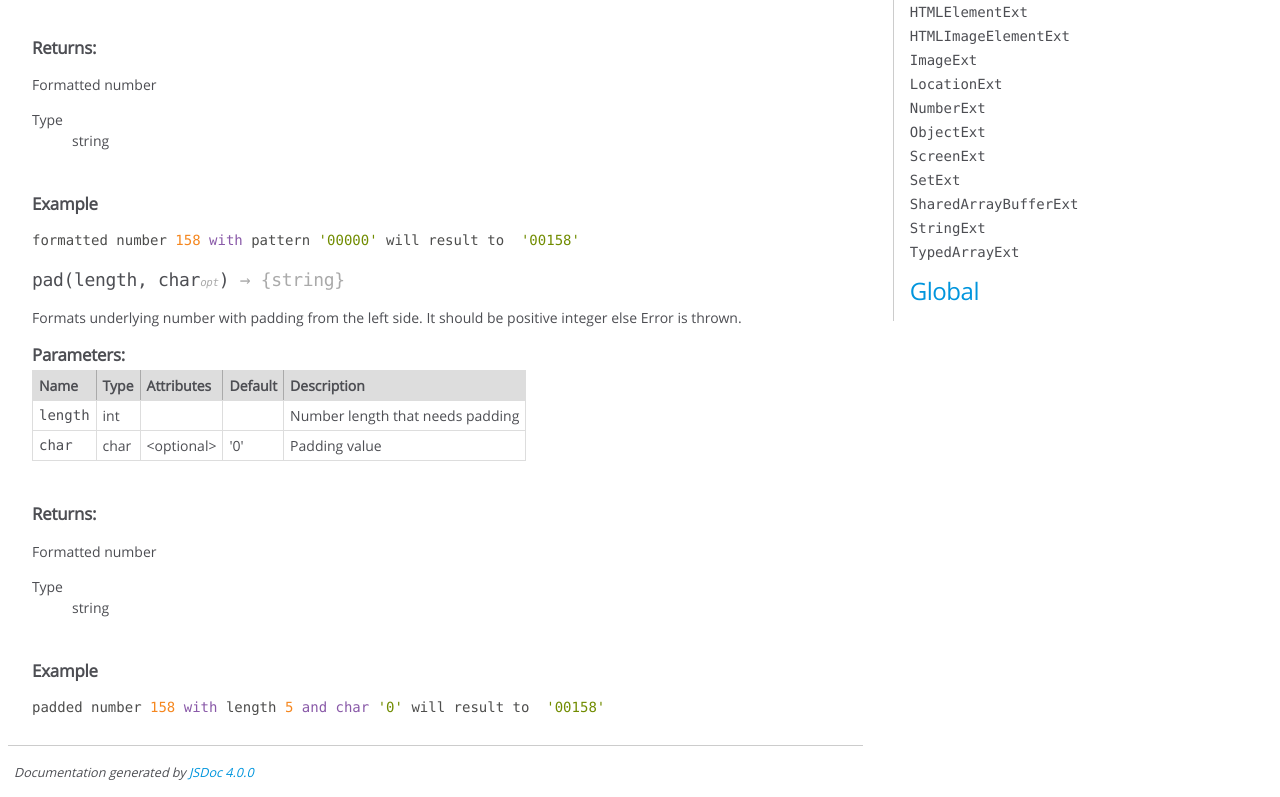
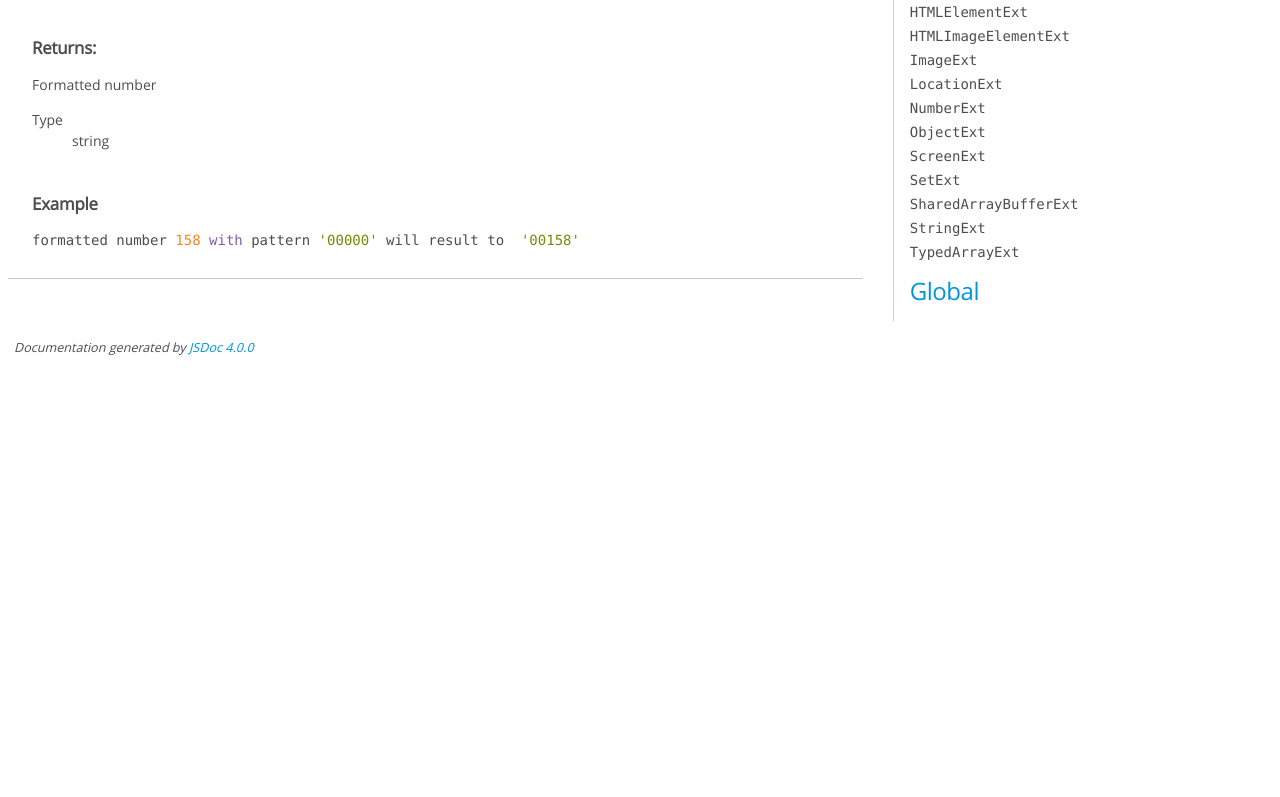
Before and after one commit to tzvetelin-i-vassilev/js-ext-mixins, a website: page docs/extensions.NumberExt.html in a window 1280 px wide. Shown: the part 480-1277 px from the top of the page. After the commit the page ends 852 px from the top, so only its background shows below. Drawn offline with Linux system fonts and the light colour scheme.

Commit message:
bug-fixing and improvements

```diff
--- a/docs/extensions.NumberExt.html
+++ b/docs/extensions.NumberExt.html
@@ -295,221 +295,6 @@ It should be positive integer else Error is thrown.</p>
 
 
 
-    <h4 class="name" id="pad"><span class="type-signature"></span>pad<span class="signature">(length, char<span class="signature-attributes">opt</span>)</span><span class="type-signature"> &rarr; {string}</span></h4>
-
-
-
-
-
-
-<div class="description">
-    <p>Formats underlying number with padding from the left side.
-It should be positive integer else Error is thrown.</p>
-</div>
-
-
-
-
-
-
-
-
-
-    <h5>Parameters:</h5>
-
-
-<table class="params">
-    <thead>
-    <tr>
-
-        <th>Name</th>
-
-
-        <th>Type</th>
-
-
-        <th>Attributes</th>
-
-
-
-        <th>Default</th>
-
-
-        <th class="last">Description</th>
-    </tr>
-    </thead>
-
-    <tbody>
-
-
-        <tr>
-
-                <td class="name"><code>length</code></td>
-
-
-            <td class="type">
-
-
-<span class="param-type">int</span>
-
-
-
-            </td>
-
-
-                <td class="attributes">
-
-
-
-
-
-                </td>
-
-
-
-                <td class="default">
-
-                </td>
-
-
-            <td class="description last"><p>Number length that needs padding</p></td>
-        </tr>
-
-
-
-        <tr>
-
-                <td class="name"><code>char</code></td>
-
-
-            <td class="type">
-
-
-<span class="param-type">char</span>
-
-
-
-            </td>
-
-
-                <td class="attributes">
-
-                    &lt;optional><br>
-
-
-
-
-
-                </td>
-
-
-
-                <td class="default">
-
-                    '0'
-
-                </td>
-
-
-            <td class="description last"><p>Padding value</p></td>
-        </tr>
-
-
-    </tbody>
-</table>
-
-
-
-
-
-
-<dl class="details">
-
-
-
-
-
-
-
-
-
-
-
-
-
-
-
-
-
-
-
-
-
-
-
-
-
-
-
-
-
-
-
-
-</dl>
-
-
-
-
-
-
-
-
-
-
-
-
-
-
-
-<h5>Returns:</h5>
-
-
-<div class="param-desc">
-    <p>Formatted number</p>
-</div>
-
-
-
-<dl>
-    <dt>
-        Type
-    </dt>
-    <dd>
-
-<span class="param-type">string</span>
-
-
-    </dd>
-</dl>
-
-
-
-
-
-
-    <h5>Example</h5>
-
-    <pre class="prettyprint"><code>padded number 158 with length 5 and char '0' will result to  '00158'</code></pre>
-
-
-
-
-
-
-
-
-
 </article>
 
 </section>
--- a/src/classes/extensions/FunctionExt.js
+++ b/src/classes/extensions/FunctionExt.js
@@ -24,7 +24,7 @@ class FunctionExt extends Extension {
 	 *
 	 * @param {string} name Class name
 	 * @param {Class} [parentClass] When is available, class definition extends this class
-	 * @return {Class} Class definition
+	 * @returns {Class} Class definition
 	 */
 	static createClass(name, parentClass) {
 		const def = new Function(parentClass ? parentClass.name : undefined, `return class ${name}${parentClass ? ` extends ${parentClass.name}` : ""} {
--- a/src/classes/extensions/StringExt.js
+++ b/src/classes/extensions/StringExt.js
@@ -16,7 +16,7 @@ class StringExt extends Extension {
 	 * @param {char} [char='-'] Padding value
 	 * @returns {string} Formatted string
 	 */
-	pad(length, char = "-") {
+	padStart(length, char = "-") {
 		return (this.length < length) ? (new Array(length - this.length + 1)).join(char) + this : this.toString();
 	}
 /*
```
Also changed, not shown: docs/extensions.HTMLElementExt.html (+70 -1 lines), docs/extensions.StringExt.html (+1 -1 lines), src/classes/extensions/HTMLElementExt.js (+29 -3 lines), src/classes/extensions/NumberExt.js (+0 -17 lines).
